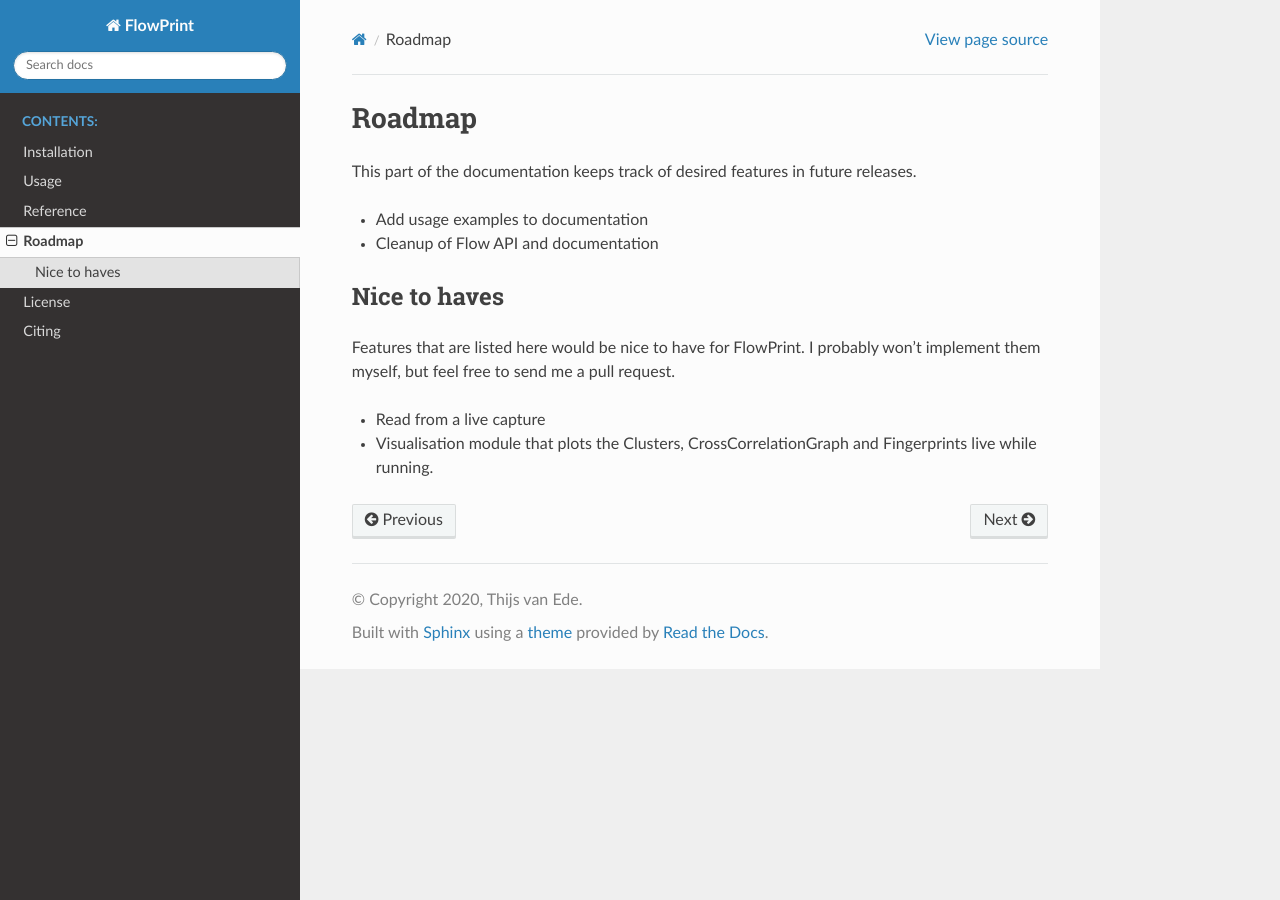
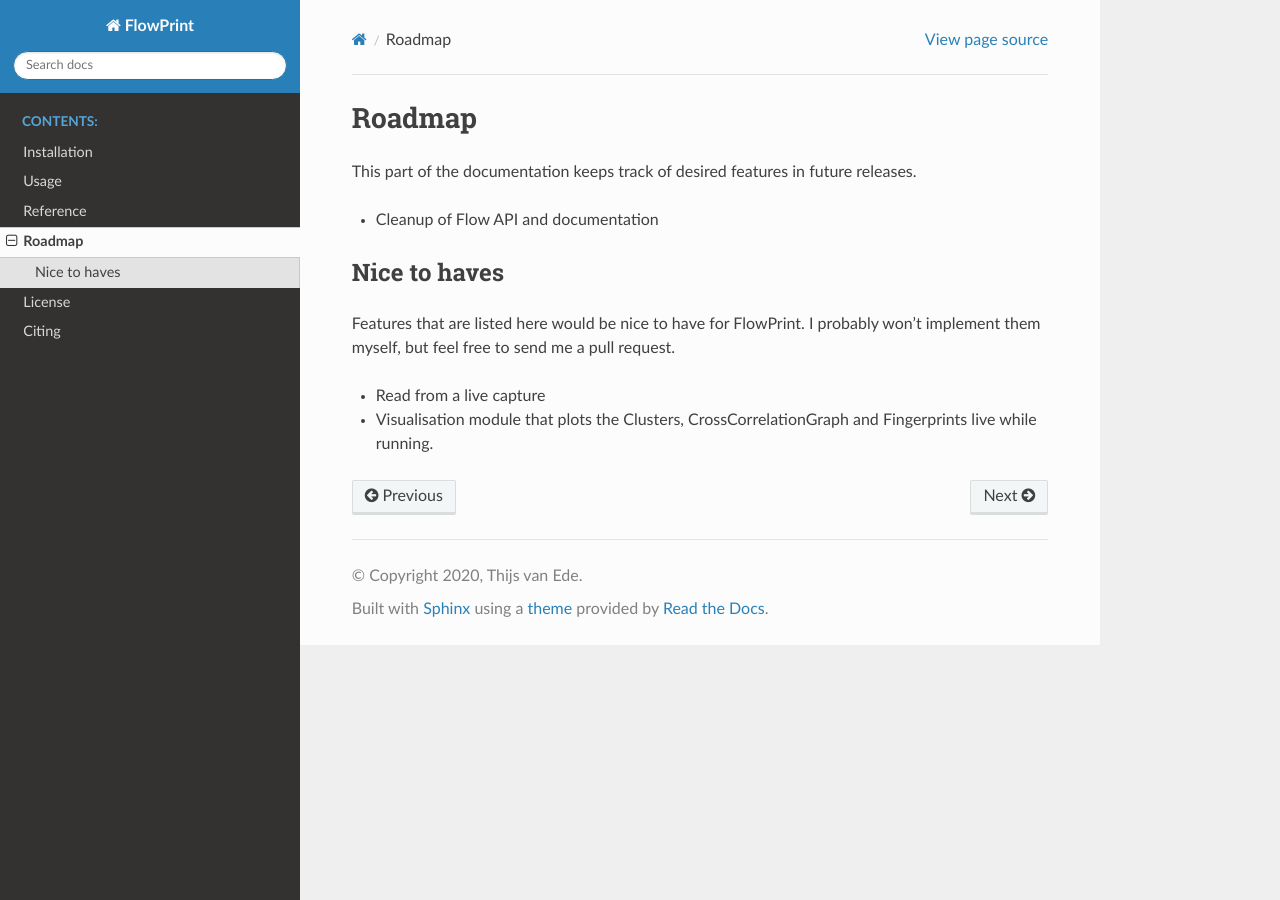
Before and after one commit to Thijsvanede/FlowPrint, a Sphinx documentation site: the page built from docs/source/roadmap.rst, in a window 1280 px wide. Built offline with Sphinx 7.4.7 and the Read the Docs theme 2.0.0, drawn with Linux system fonts in a browser that asks for light colours.

Commit message:
Updated roadmap

```diff
--- a/docs/source/roadmap.rst
+++ b/docs/source/roadmap.rst
@@ -3,7 +3,6 @@ Roadmap
 
 This part of the documentation keeps track of desired features in future releases.
 
-- Add usage examples to documentation
 - Cleanup of Flow API and documentation
 
 Nice to haves
```
